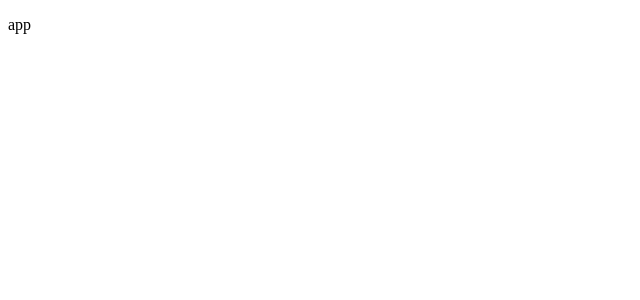
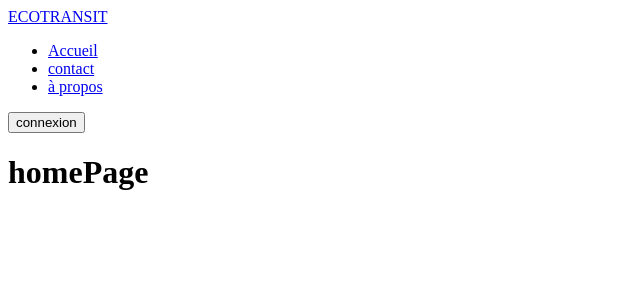
Before and after one commit to ArthurA33/EcoTransit, a React (Vite) app: page / in a window 1280 px wide. Shown: the top 300 px of the page, without its empty margins (0-640 px from the left). Built offline with nearby package versions, Linux system fonts and the light colour scheme.

Commit message:
second commit

```diff
--- a/src/App.jsx
+++ b/src/App.jsx
@@ -3,15 +3,19 @@
 // import viteLogo from '/vite.svg'
 import './App.scss'
 import { NavLink, Link } from "react-router-dom";
-
-
+import Nav from './elements/nav'
+import AppRoutes from './routes/route';
 function App() {
   // const [count, setCount] = useState(0)
 
   return (
 
+    <div>
 
-     <p>app</p>
+      <Nav/>
+      <AppRoutes />
+    </div>
+
 
 
     // <>
--- a/src/elements/nav.jsx
+++ b/src/elements/nav.jsx
@@ -1,4 +1,4 @@
-import './../style/nav'
+import './../style/nav.scss'
 import { NavLink, Link } from "react-router-dom";
 
 
@@ -7,6 +7,22 @@ const Nav =()=>{
     return(
       <header>
             <nav>
+            <NavLink to="/">ECOTRANSIT</NavLink>
+                  <ul>
+                    <li>
+                    <NavLink to="/">Accueil</NavLink>
+                    </li>
+                    <li>
+                    <NavLink to="/contact">contact</NavLink>
+                    </li>
+                    <li>
+                    <NavLink to="/about">à propos</NavLink>
+                    </li>
+                  </ul>
+
+                  <button className='actionCall'> connexion </button>
+
+
 
 
             </nav>
--- /dev/null
+++ b/src/routes/route.jsx
@@ -0,0 +1,19 @@
+import React from "react";
+import { Routes, Route } from "react-router-dom";
+import Home from '../pages/home'
+import About from '../pages/aboutUs'
+import Contact from '../pages/contact.jsx'
+// import ErrorPage from '../components/pages/ErrorPage'
+
+const AppRoutes = () => {
+  return (
+    <Routes>
+      <Route path="/" element={<Home />} />
+      <Route path="/about" element={<About />} />
+      <Route path="/contact" element={<Contact />} />
+      {/* <Route path="*" element={<ErrorPage />} />   */}
+    </Routes>
+  );
+};
+
+export default AppRoutes;
```
